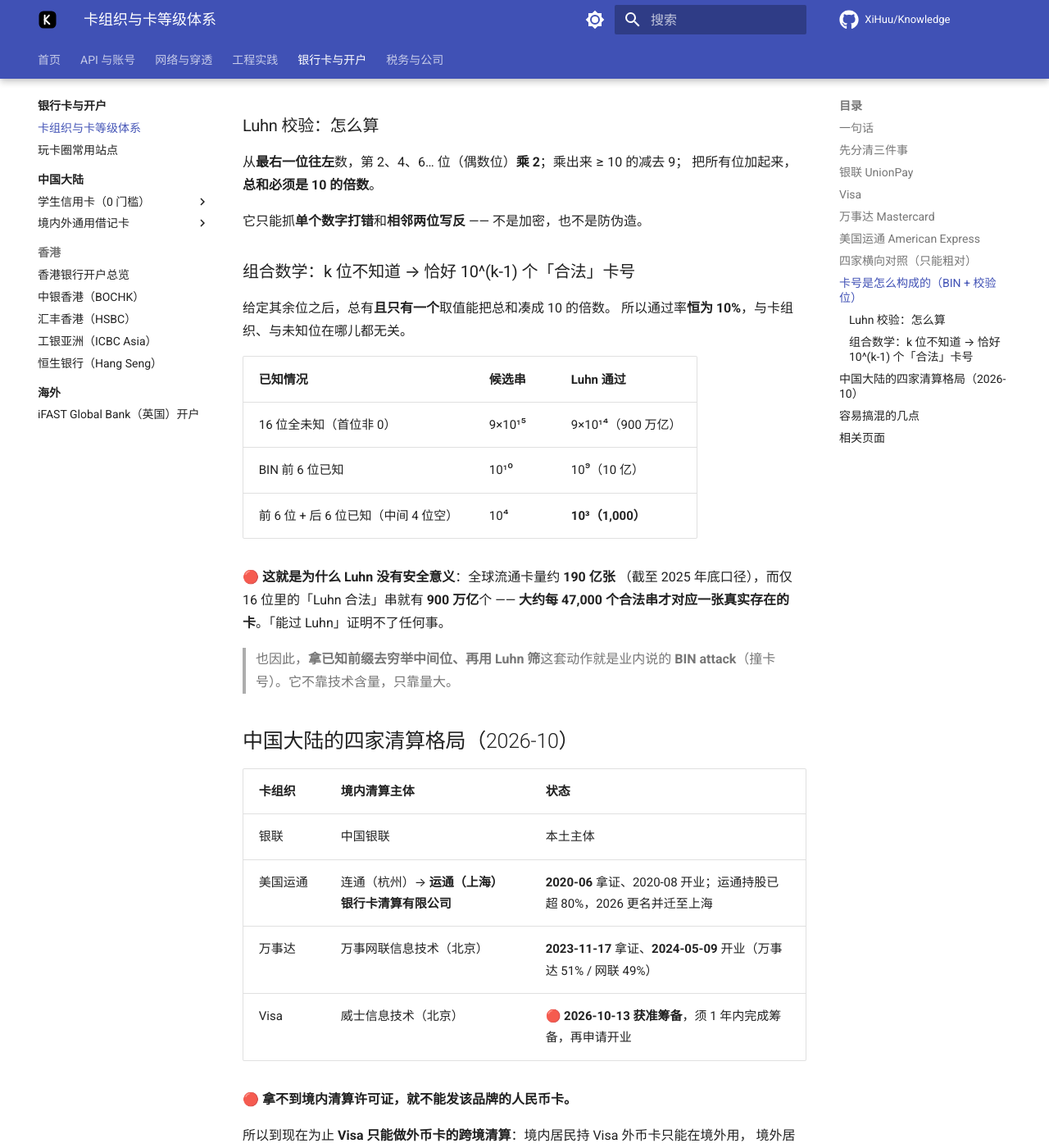
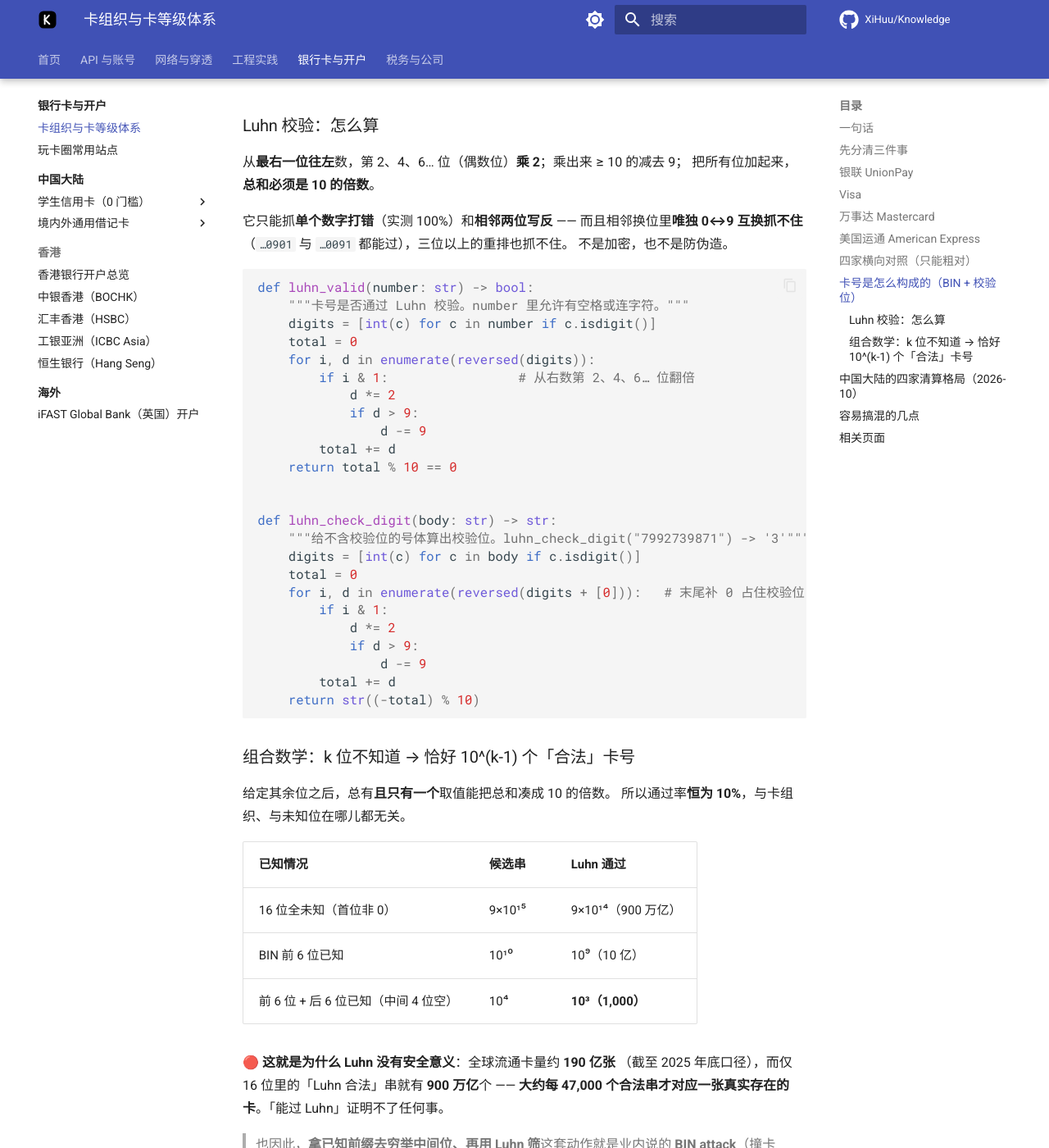
Before and after one commit to XiHuu/Knowledge, an MkDocs documentation site: the page built from docs/banking/card-network-tiers.md, in a window 1280 px wide and 1400 px high, scrolled down 5269 px. Shown: the whole window at 82% size. Built offline with MkDocs 1.6.1 and Material for MkDocs 9.7.7, drawn with Linux system fonts in a browser that asks for light colours; comment, search, counter and statistics services are not loaded.

Commit message:
docs(banking): 卡等级页补 Luhn 校验函数与实测检出边界
用户要一个能移植进自己程序的 Python 校验函数，顺手把可用版本固化进文档。
新增两段：luhn_valid() 单号校验、luhn_check_digit() 求校验位。

同时更正此前一处不准确的说法：原文写「Luhn 抓得住相邻两位写反」，实测后
补上盲区 —— 相邻换位里**唯独 0↔9 互换抓不住**（…0901 与 …0091 均通过），
三位以上的重排也抓不住。单数字错误则是 100%（135/135）。

写法要点：从右往左遍历，i 为奇数才翻倍；校验位取 (-total) % 10，
补 0 占位后再算可保证奇偶对齐。

验证方式：把文档里的代码块从 md 里抠出来 exec 实跑 —— 7 个测试向量全过、
3 万次随机号体往返 0 失败。（第一版代码有 TypeError，就是这么抓出来的。）

mkdocs build --strict 通过；31 页 / 28 图。

````diff
--- a/docs/banking/card-network-tiers.md
+++ b/docs/banking/card-network-tiers.md
@@ -140,7 +140,36 @@
 从**最右一位往左**数，第 2、4、6… 位（偶数位）**乘 2**；乘出来 ≥ 10 的减去 9；
 把所有位加起来，**总和必须是 10 的倍数**。
 
-它只能抓**单个数字打错**和**相邻两位写反** —— 不是加密，也不是防伪造。
+它只能抓**单个数字打错**（实测 100%）和**相邻两位写反** ——
+而且相邻换位里**唯独 0↔9 互换抓不住**（`…0901` 与 `…0091` 都能过），三位以上的重排也抓不住。
+不是加密，也不是防伪造。
+
+```python
+def luhn_valid(number: str) -> bool:
+    """卡号是否通过 Luhn 校验。number 里允许有空格或连字符。"""
+    digits = [int(c) for c in number if c.isdigit()]
+    total = 0
+    for i, d in enumerate(reversed(digits)):
+        if i & 1:                 # 从右数第 2、4、6… 位翻倍
+            d *= 2
+            if d > 9:
+                d -= 9
+        total += d
+    return total % 10 == 0
+
+
+def luhn_check_digit(body: str) -> str:
+    """给不含校验位的号体算出校验位。luhn_check_digit("7992739871") -> '3'"""
+    digits = [int(c) for c in body if c.isdigit()]
+    total = 0
+    for i, d in enumerate(reversed(digits + [0])):   # 末尾补 0 占住校验位
+        if i & 1:
+            d *= 2
+            if d > 9:
+                d -= 9
+        total += d
+    return str((-total) % 10)
+```
 
 ### 组合数学：k 位不知道 → 恰好 10^(k-1) 个「合法」卡号
 
````
